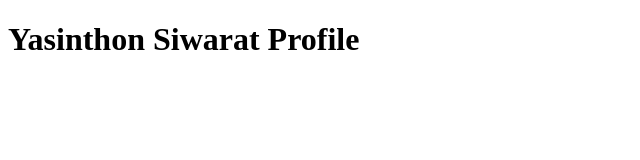
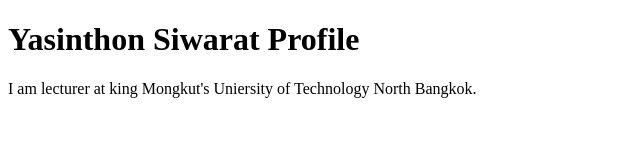
Before and after one commit to yasinthon18/github-desktop-project-Yew, a plain HTML site: page index.html in a window 1280 px wide. Shown: the whole page, without its empty margins (0-640 px from the left). Drawn offline with Linux system fonts and the light colour scheme.

Commit message:
Add information
add information

```diff
--- a/index.html
+++ b/index.html
@@ -7,5 +7,6 @@
 </head>
 <body>
     <h1>Yasinthon Siwarat Profile</h1>
+    <p>I am lecturer at king Mongkut's Uniersity of Technology North Bangkok.</p>
 </body>
 </html>
```
